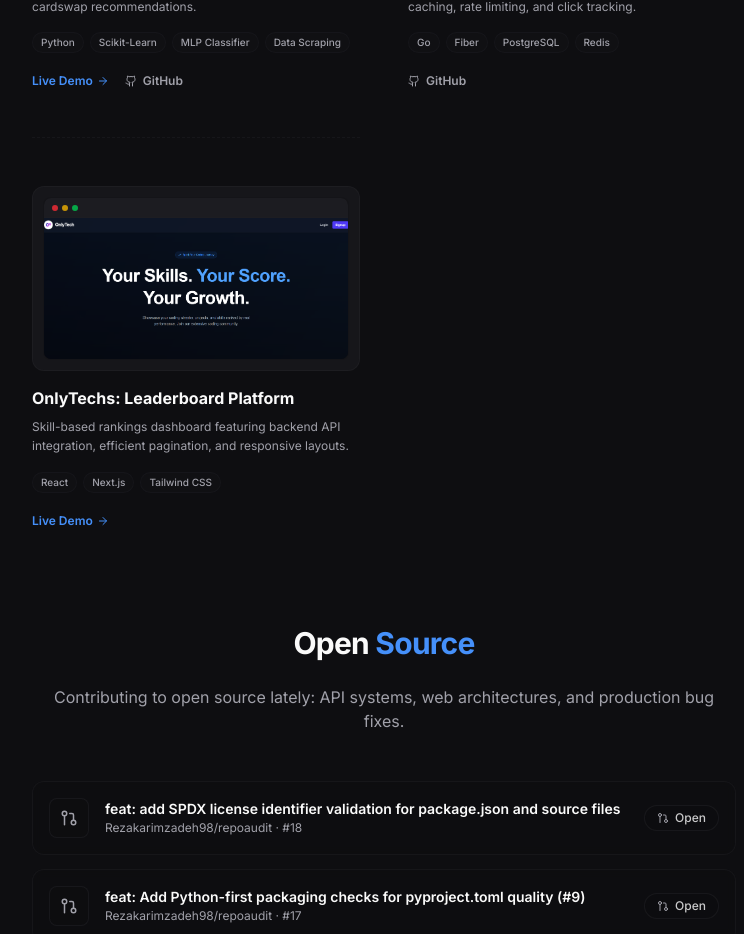
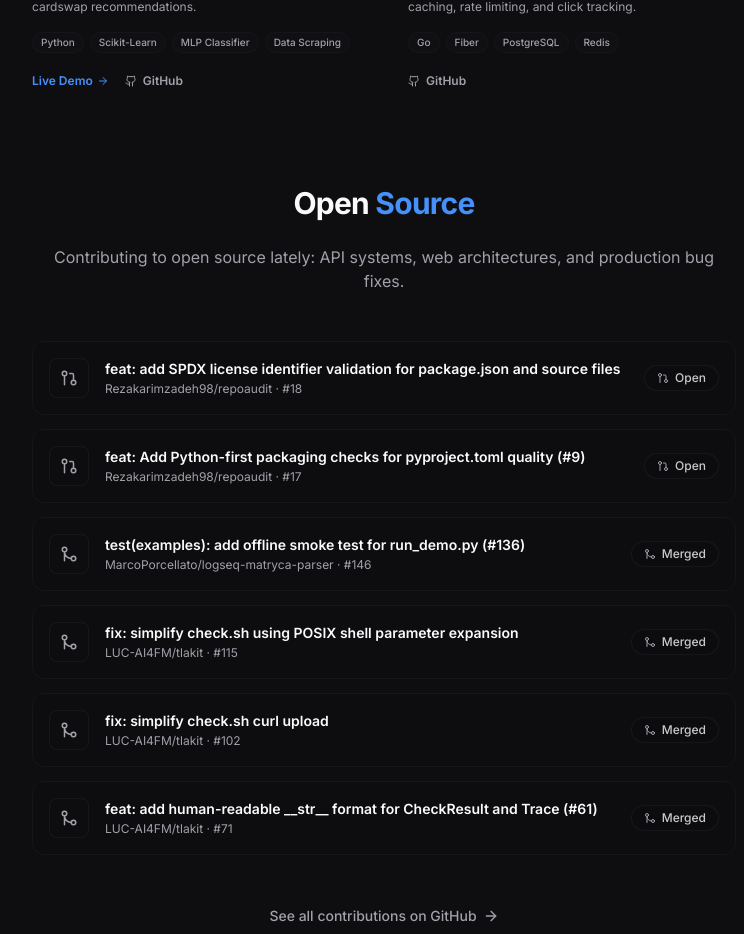
Before and after one commit to aviraltrip/portfolio, a React (Vite) app: page / in a window 1280 px wide. Shown: the part 1673-2607 px from the top of the page, without its empty margins (256-1000 px from the left). Built offline with nearby package versions, Linux system fonts and the light colour scheme; the HTML template or start-up script is replaced by a standard one.

Commit message:
Remove OnlyTechs project from ProjectsSection

```diff
--- a/src/components/ProjectsSection.jsx
+++ b/src/components/ProjectsSection.jsx
@@ -43,17 +43,6 @@ const projects = [
     image: "/projects/url-shortener.png",
     tags: ["Go", "Fiber", "PostgreSQL", "Redis"],
     githubUrl: "https://github.com/aviraltrip/URL-Shortener",
-    featured: true,
-  },
-  {
-    id: 5,
-    title: "OnlyTechs: Leaderboard Platform",
-    description:
-      "Skill-based rankings dashboard featuring backend API integration, efficient pagination, and responsive layouts.",
-    image: "/projects/onlytechs.png",
-    tags: ["React", "Next.js", "Tailwind CSS"],
-    demoUrl: "https://onlytechs.vercel.app/",
-    githubUrl: "#",
     featured: true,
   },
 ];
```
Also changed, not shown: public/projects/onlytechs.png (deleted).
